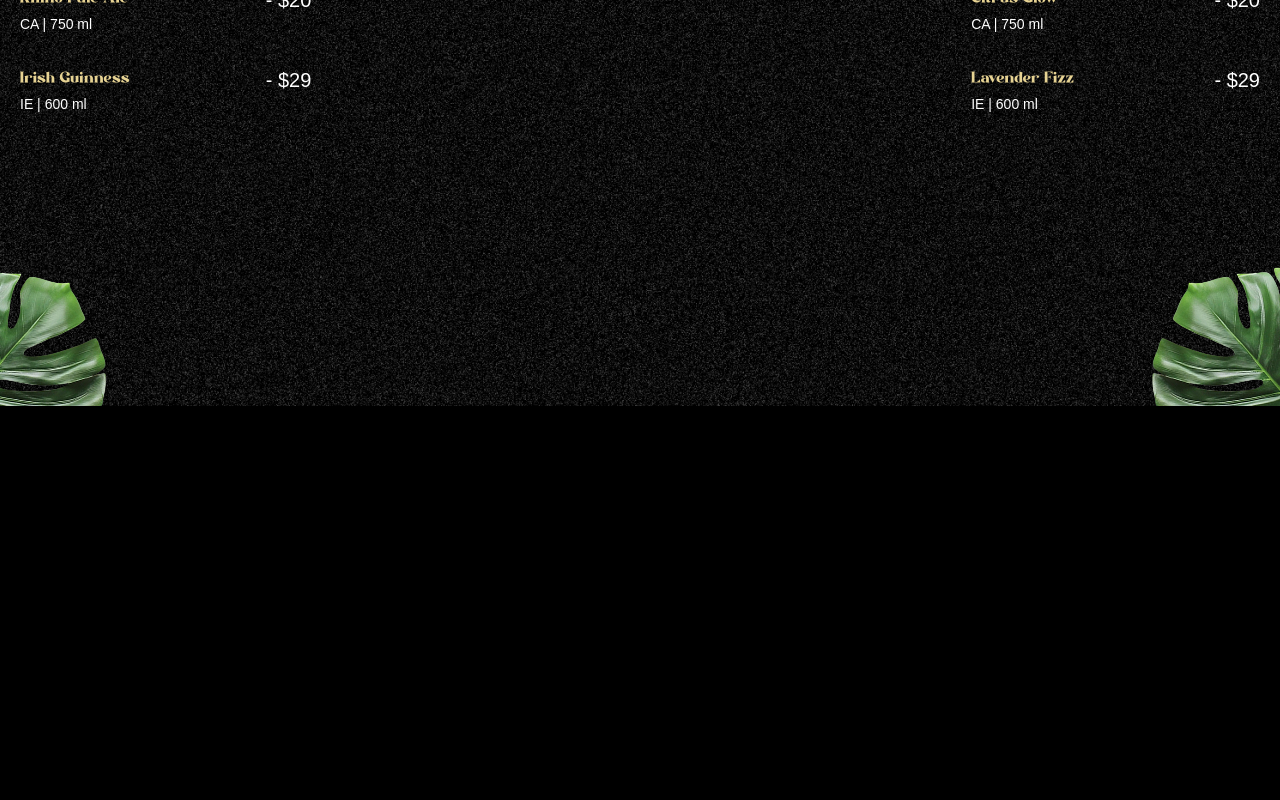
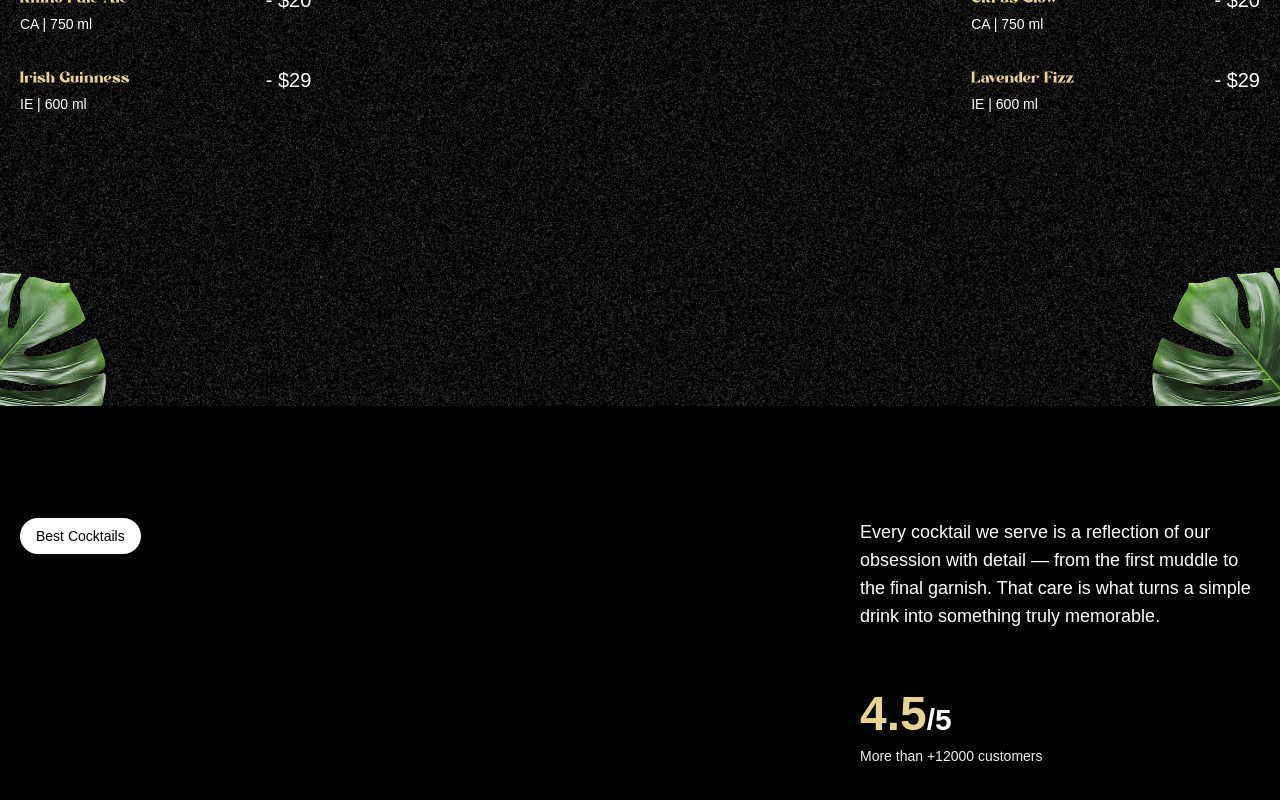
Before and after one commit to ThaminduDasanayake/cocktails, a React (Vite) app: page / in a window 1280 px wide. Shown: the part 1194-1994 px from the top of the page. Before the commit the page ends 1600 px from the top, so only its background shows below. Built offline with nearby package versions, Linux system fonts and the light colour scheme; a web font is replaced by a local one.

Commit message:
Implement About section

```diff
--- a/src/App.jsx
+++ b/src/App.jsx
@@ -3,6 +3,7 @@
 import NavBar from "./components/NavBar.jsx";
 import Hero from "./components/Hero.jsx";
 import Cocktails from "./components/Cocktails.jsx";
+import About from "./components/About.jsx";
 
 gsap.registerPlugin(ScrollTrigger, SplitText);
 const App = () => {
@@ -11,6 +12,7 @@
             <NavBar/>
             <Hero/>
             <Cocktails/>
+            <About/>
         </main>
     );
 };
--- /dev/null
+++ b/src/components/About.jsx
@@ -0,0 +1,87 @@
+import {useGSAP} from "@gsap/react";
+import gsap from "gsap";
+import {SplitText} from "gsap/all";
+
+const About = () => {
+    useGSAP(() => {
+        const titleSplit = SplitText.create("#about h2", {type: "words"});
+
+        const scrollTimeline = gsap.timeline({
+            scrollTrigger: {
+                trigger: "#about",
+                start: "top center",
+                end: "bottom 80%",
+                scrub: true
+            }
+        });
+
+        scrollTimeline
+            .from(titleSplit.words, {
+                opacity: 0, duration: 1, yPercent: 100, ease: "expo.out", stagger: 0.02,
+            }).from(".top-grid div, .bottom-grid div", {
+            opacity: 0, duration: 1, ease: "power1.inOut", stagger: 0.04,
+        }, "-=0.5");
+    }, []);
+
+    return (
+        <div id="about">
+            <div className="mb-16 md:px-0 px-5">
+                <div className="content">
+                    <div className="md:col-span-8 ">
+                        <p className="badge">Best Cocktails</p>
+                        <h2>
+                            Where every detail matters <span className="text-white">-</span>
+                            from muddle to garnish
+                        </h2>
+                    </div>
+
+                    <div className="sub-content">
+                        <p>
+                            Every cocktail we serve is a reflection of our obsession with detail — from the first muddle
+                            to the final garnish. That care is what turns a simple drink into something truly memorable.
+                        </p>
+
+                        <div>
+                            <p className="md:text-3xl text-xl font-bold">
+                                <span>4.5</span>/5
+                            </p>
+                            <p className="text-sm text-white-100">
+                                More than +12000 customers
+                            </p>
+                        </div>
+                    </div>
+                </div>
+            </div>
+
+            <div className="top-grid">
+                <div className="md:col-span-3">
+                    <div className="noisy"/>
+                    <img src="/images/abt1.png" alt="grid-img-1"/>
+                </div>
+
+                <div className="md:col-span-6">
+                    <div className="noisy"/>
+                    <img src="/images/abt2.png" alt="grid-img-2"/>
+                </div>
+
+                <div className="md:col-span-3">
+                    <div className="noisy"/>
+                    <img src="/images/abt5.png" alt="grid-img-5"/>
+                </div>
+            </div>
+
+            <div className="bottom-grid">
+                <div className="md:col-span-8">
+                    <div className="noisy"/>
+                    <img src="/images/abt3.png" alt="grid-img-3"/>
+                </div>
+
+                <div className="md:col-span-4">
+                    <div className="noisy"/>
+                    <img src="/images/abt4.png" alt="grid-img-4"/>
+                </div>
+            </div>
+        </div>
+    );
+};
+export default About;
--- a/src/components/Cocktails.jsx
+++ b/src/components/Cocktails.jsx
@@ -11,7 +11,9 @@
                 end: "bottom 80%",
                 scrub: true
             }
-        })
+        });
+
+        parallaxTimeline
             .from("#c-left-leaf", {x: -100, y: 100})
             .from("#c-right-leaf", {x: 100, y: 100});
     }, []);
```
